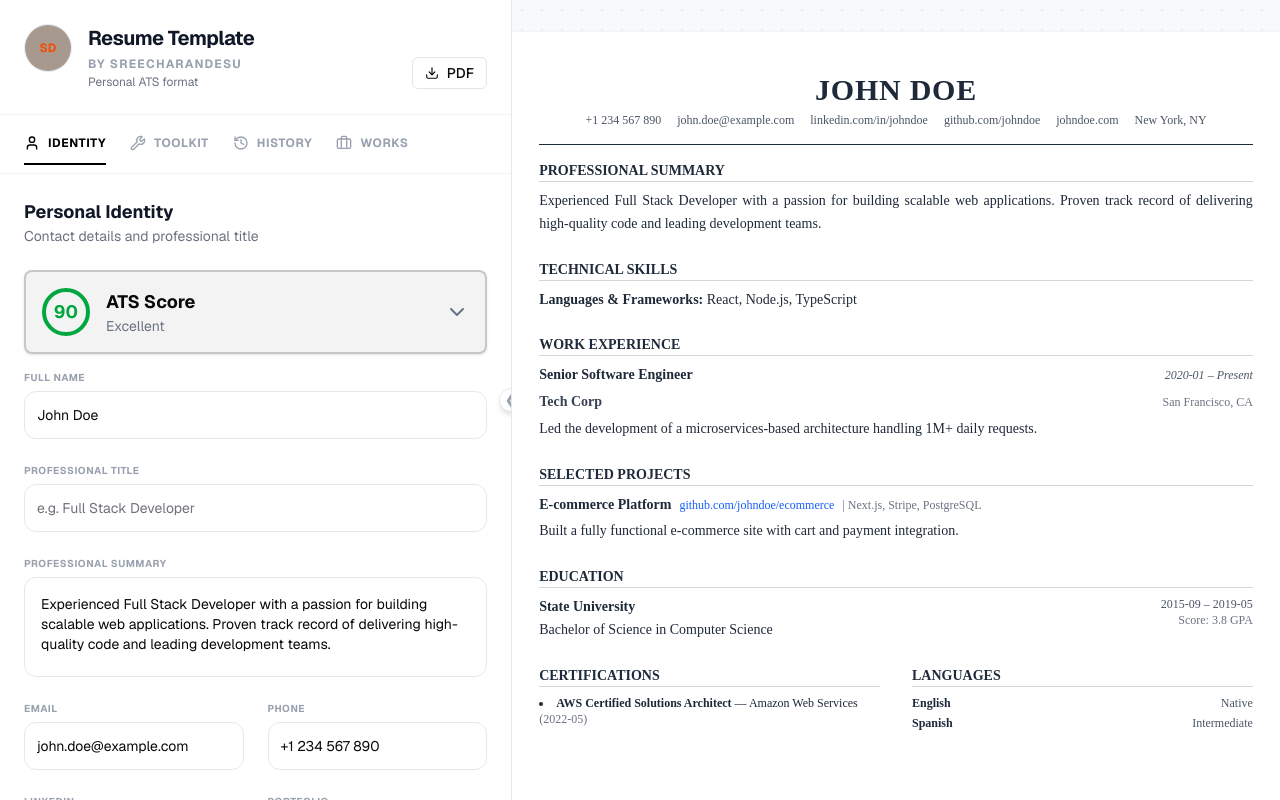
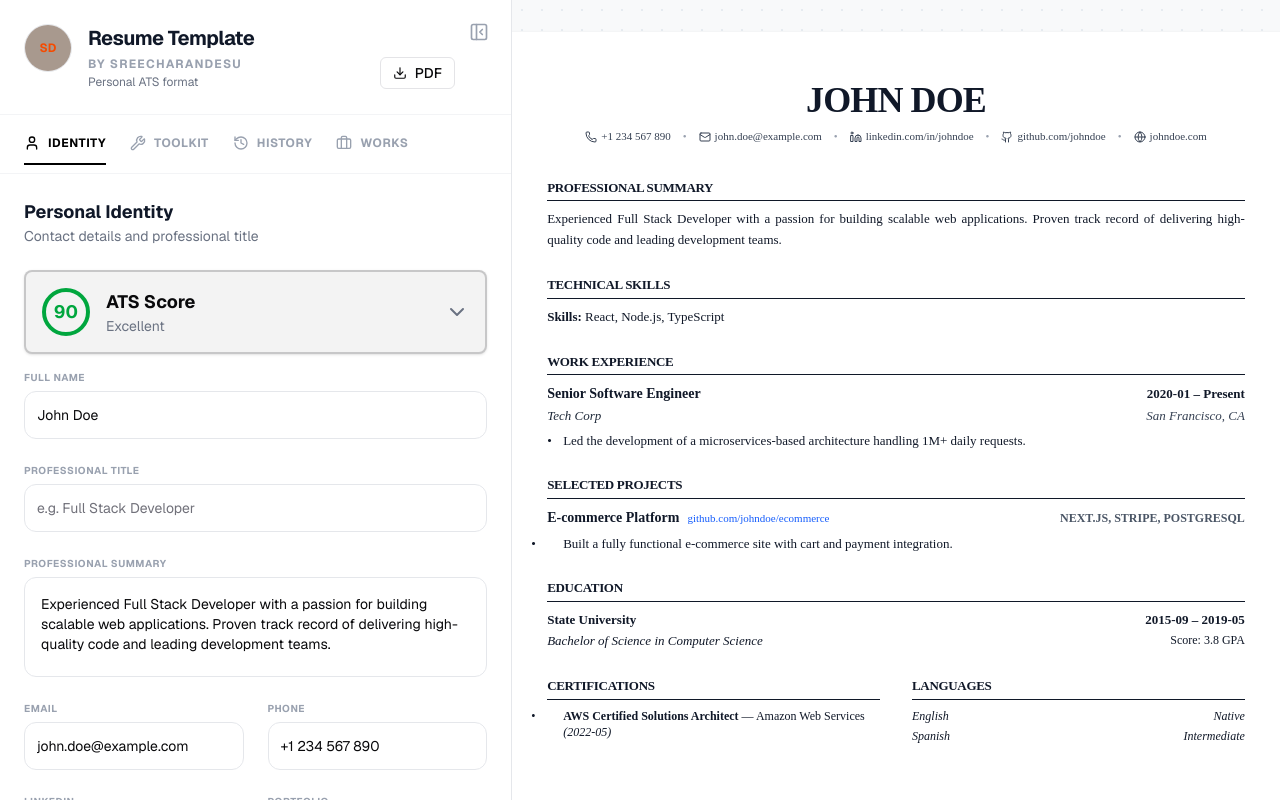
Before and after one commit to vijay324/Resume-Flotick, a Next.js app: page / in a window 1280 px wide. Built offline with nearby package versions, Linux system fonts and the light colour scheme; grey boxes are pictures that could not be loaded.

Commit message:
feat: Implement core components for the resume builder and preview functionality.

```diff
--- a/components/resume-builder.tsx
+++ b/components/resume-builder.tsx
@@ -5,7 +5,7 @@ import { ResumeProvider } from "@/context/resume-context";
 import { ResumeForm } from "@/components/resume-form";
 import { ResumePreview } from "@/components/resume-preview";
 import { Button } from "@/components/ui/button";
-import { Download } from "lucide-react";
+import { Download, PanelLeftClose, PanelLeft } from "lucide-react";
 import { useReactToPrint } from "react-to-print";
 
 export function ResumeBuilder() {
@@ -18,27 +18,28 @@ export function ResumeBuilder() {
       <div className="flex flex-col md:flex-row h-screen overflow-hidden">
         {/* Left Side - Editor */}
         <div
-           className={`border-r border-gray-200 bg-white h-full overflow-hidden flex flex-col print:hidden relative transition-all duration-300 ease-in-out ${isSidebarOpen ? "w-full md:w-1/2 lg:w-2/5" : "w-16"}`}
+           className={`border-r border-gray-200 bg-white h-full overflow-hidden flex flex-col print:hidden relative transition-all duration-300 ease-in-out ${isSidebarOpen ? "w-full md:w-1/2 lg:w-2/5" : "w-0 border-r-0"}`}
         >
-          {/* Collapse Toggle */}
+          {isSidebarOpen && (
+            <>
+              {/* Header */}
+              <div className="p-6 border-b border-gray-100 flex items-start gap-4 shrink-0 relative">
                  <button
-             onClick={() => setIsSidebarOpen(!isSidebarOpen)}
-             className="absolute -right-3 top-1/2 transform -translate-y-1/2 z-50 bg-white border border-gray-200 rounded-full p-1 shadow-md hover:bg-gray-50 flex items-center justify-center h-6 w-6 text-gray-400 hover:text-gray-600"
+                    onClick={() => setIsSidebarOpen(false)}
+                    className="absolute right-4 top-4 z-50 p-1.5 rounded-md text-gray-400 hover:text-gray-600 hover:bg-gray-100 transition-colors"
+                    title="Collapse Sidebar"
                  >
-             {isSidebarOpen ? "❮" : "❯"}
+                    <PanelLeftClose className="h-5 w-5" />
                  </button>
 
-          {/* Header */}
-          <div className={`p-6 border-b border-gray-100 flex items-start gap-4 shrink-0 ${!isSidebarOpen && "flex-col items-center px-2"}`}>
                  <div className="h-12 w-12 rounded-full overflow-hidden border border-gray-200 relative shrink-0">
                     <img src="/placeholder-avatar.jpg" alt="Profile" className="object-cover w-full h-full" />
-                {/* Fallback if image missing, or use a colorful div */}
                     <div className="absolute inset-0 bg-orange-500/10 flex items-center justify-center text-orange-600 font-bold text-xs">
                        SD
                     </div>
                  </div>
-             {isSidebarOpen && (
-               <div className="flex-1">
+
+                 <div className="flex-1 pr-8">
                     <h1 className="text-xl font-bold tracking-tight text-gray-900">Resume Template</h1>
                     <div className="flex items-center justify-between mt-1">
                       <div>
@@ -50,17 +51,27 @@ export function ResumeBuilder() {
                       </Button>
                     </div>
                  </div>
+              </div>
+
+              <div className="flex-1 overflow-hidden flex flex-col">
+                 <ResumeForm />
+              </div>
+            </>
           )}
         </div>
 
-          <div className="flex-1 overflow-hidden flex flex-col">
-             {isSidebarOpen ? <ResumeForm /> : (
-                <div className="flex flex-col gap-4 items-center pt-8 text-gray-300">
-                    {/* Collapsed placeholder icons */}
+        {/* Floating Open Button when collapsed */}
+        {!isSidebarOpen && (
+          <div className="absolute left-6 top-6 z-[100] print:hidden">
+            <button
+              onClick={() => setIsSidebarOpen(true)}
+              className="p-2.5 bg-white border border-gray-200 rounded-xl shadow-sm text-gray-500 hover:text-gray-900 hover:bg-gray-50 transition-all"
+              title="Open Sidebar"
+            >
+              <PanelLeft className="h-6 w-6" />
+            </button>
           </div>
         )}
-          </div>
-        </div>
 
         {/* Right Side - Preview */}
         <div className={`flex-1 bg-[#F8F9FA] h-full overflow-y-auto flex flex-col items-center p-8 print:p-0 print:w-full print:h-auto print:static print:bg-white relative`}>
@@ -71,7 +82,7 @@ export function ResumeBuilder() {
                     backgroundSize: "20px 20px"
                 }}
             />
-            <div className="print:w-full print:h-full z-10 shadow-sm" ref={contentRef}>
+            <div className="z-10 shadow-sm print:shadow-none print:w-full print:static" ref={contentRef}>
               <ResumePreview />
            </div>
         </div>
--- a/components/resume-preview.tsx
+++ b/components/resume-preview.tsx
@@ -2,36 +2,73 @@
 
 import React from "react";
 import { useResume } from "@/context/resume-context";
+import { Phone, Mail, Linkedin, Github, Globe, MapPin } from "lucide-react";
+import type { ExperienceItem, EducationItem, SkillItem, ProjectItem, LanguageItem, CertificationItem, AwardItem, VolunteerItem } from "@/types/resume";
 
 export function ResumePreview() {
   const { resumeData } = useResume();
   const { personalInfo, experience, education, skills, projects } = resumeData;
 
+  const Separator = () => <span className="text-gray-400 mx-1">•</span>;
+
   return (
 
       <div
         id="resume-preview"
-        className="bg-white shadow-none p-10 min-h-[297mm] w-[210mm] text-sm leading-relaxed text-gray-800"
+        className="bg-white shadow-none p-12 min-h-[297mm] w-[210mm] text-[13px] leading-[1.6] text-gray-900 print:min-h-0 print:h-auto print:shadow-none print:w-full"
         style={{ fontFamily: "'Times New Roman', Times, serif" }}
       >
         {/* Header */}
-        <div className="text-center border-b pb-4 mb-4">
-          <h1 className="text-3xl font-bold uppercase tracking-wide mb-1">{personalInfo.fullName}</h1>
-          {personalInfo.jobTitle && <p className="text-sm text-gray-600 font-medium uppercase tracking-widest mb-2">{personalInfo.jobTitle}</p>}
-          <div className="flex justify-center gap-4 text-gray-600 text-xs flex-wrap">
-             {personalInfo.phone && <span>{personalInfo.phone}</span>}
-             {personalInfo.email && <span>{personalInfo.email}</span>}
-             {personalInfo.linkedin && <span>{personalInfo.linkedin}</span>}
-             {personalInfo.github && <span>{personalInfo.github}</span>}
-             {personalInfo.website && <span>{personalInfo.website}</span>}
-             {personalInfo.location && <span>{personalInfo.location}</span>}
+        <div className="text-center mb-8">
+          <h1 className="text-4xl font-bold uppercase tracking-tight mb-2">{personalInfo.fullName}</h1>
+          {personalInfo.jobTitle && (
+            <p className="text-sm text-gray-600 font-normal mb-3 leading-tight max-w-2xl mx-auto">
+              {personalInfo.jobTitle}
+            </p>
+          )}
+
+          <div className="flex justify-center items-center gap-2 text-gray-700 text-[11px] flex-wrap">
+             {personalInfo.phone && (
+               <div className="flex items-center gap-1">
+                 <Phone className="h-3 w-3" />
+                 <span>{personalInfo.phone}</span>
+               </div>
+             )}
+             {personalInfo.phone && personalInfo.email && <Separator />}
+             {personalInfo.email && (
+               <div className="flex items-center gap-1">
+                 <Mail className="h-3 w-3" />
+                 <span>{personalInfo.email}</span>
+               </div>
+             )}
+             {(personalInfo.email || personalInfo.phone) && personalInfo.linkedin && <Separator />}
+             {personalInfo.linkedin && (
+               <div className="flex items-center gap-1">
+                 <Linkedin className="h-3 w-3" />
+                 <span>{personalInfo.linkedin.replace(/^https?:\/\/(www\.)?/, "")}</span>
+               </div>
+             )}
+             {personalInfo.linkedin && personalInfo.github && <Separator />}
+             {personalInfo.github && (
+               <div className="flex items-center gap-1">
+                 <Github className="h-3 w-3" />
+                 <span>{personalInfo.github.replace(/^https?:\/\/(www\.)?/, "")}</span>
+               </div>
+             )}
+             {personalInfo.github && personalInfo.website && <Separator />}
+             {personalInfo.website && (
+               <div className="flex items-center gap-1">
+                 <Globe className="h-3 w-3" />
+                 <span>{personalInfo.website.replace(/^https?:\/\/(www\.)?/, "")}</span>
+               </div>
+             )}
           </div>
         </div>
 
         {/* Summary */}
         {personalInfo.summary && (
           <div className="mb-6">
-            <h2 className="text-sm font-bold uppercase border-b border-gray-300 mb-2">Professional Summary</h2>
+            <h2 className="text-[13px] font-bold uppercase border-b border-gray-900 mb-2 pb-0.5 tracking-tight">Professional Summary</h2>
             <p className="text-justify">{personalInfo.summary}</p>
           </div>
         )}
@@ -39,9 +76,9 @@ export function ResumePreview() {
         {/* Skills */}
         {skills.length > 0 && (
           <div className="mb-6">
-            <h2 className="text-sm font-bold uppercase border-b border-gray-300 mb-2">Technical Skills</h2>
-            <div className="flex flex-wrap gap-2">
-                 <p><span className="font-semibold">Languages & Frameworks:</span> {skills.map(s => s.name).join(", ")}</p>
+            <h2 className="text-[13px] font-bold uppercase border-b border-gray-900 mb-2 pb-0.5 tracking-tight">Technical Skills</h2>
+            <div className="text-[13px]">
+                 <p><span className="font-bold">Skills:</span> {skills.map((s: SkillItem) => s.name).join(", ")}</p>
             </div>
           </div>
         )}
@@ -49,20 +86,26 @@ export function ResumePreview() {
         {/* Experience */}
         {experience.length > 0 && (
            <div className="mb-6">
-             <h2 className="text-sm font-bold uppercase border-b border-gray-300 mb-2">Work Experience</h2>
-             {experience.map((exp) => (
+             <h2 className="text-[13px] font-bold uppercase border-b border-gray-900 mb-2 pb-0.5 tracking-tight">Work Experience</h2>
+             {experience.map((exp: ExperienceItem) => (
                <div key={exp.id} className="mb-4">
-                 <div className="flex justify-between items-baseline mb-1">
-                   <h3 className="font-bold">{exp.position}</h3>
-                   <span className="text-gray-600 italic text-xs">
+                 <div className="flex justify-between items-baseline">
+                   <h3 className="font-bold text-[14px]">{exp.position}</h3>
+                   <span className="font-bold text-[13px]">
                      {exp.startDate} – {exp.endDate}
                    </span>
                  </div>
                  <div className="flex justify-between items-baseline mb-1">
-                   <span className="font-semibold text-gray-700">{exp.company}</span>
-                   {exp.location && <span className="text-gray-500 text-xs">{exp.location}</span>}
+                   <span className="italic font-medium text-gray-800">{exp.company}</span>
+                   {exp.location && <span className="italic text-gray-700">{exp.location}</span>}
                  </div>
-                 <p className="whitespace-pre-line">{exp.description}</p>
+                 <div className="text-justify whitespace-pre-line pl-4">
+                    {exp.description.split('\n').map((line: string, i: number) => (
+                      <div key={i} className="relative before:content-['•'] before:absolute before:-left-4">
+                        {line.trim()}
+                      </div>
+                    ))}
+                 </div>
                </div>
              ))}
            </div>
@@ -71,15 +114,25 @@ export function ResumePreview() {
         {/* Projects */}
         {projects.length > 0 && (
           <div className="mb-6">
-             <h2 className="text-sm font-bold uppercase border-b border-gray-300 mb-2">Selected Projects</h2>
-             {projects.map((proj) => (
-                <div key={proj.id} className="mb-3">
-                   <div className="flex items-baseline gap-2 mb-1">
-                      <h3 className="font-bold">{proj.name}</h3>
-                      {proj.link && <a href={`https://${proj.link}`} target="_blank" className="text-blue-600 hover:underline text-xs">{proj.link}</a>}
-                      <span className="text-gray-500 text-xs">| {proj.technologies.join(", ")}</span>
+             <h2 className="text-[13px] font-bold uppercase border-b border-gray-900 mb-2 pb-0.5 tracking-tight">Selected Projects</h2>
+             {projects.map((proj: ProjectItem) => (
+                <div key={proj.id} className="mb-4">
+                   <div className="flex justify-between items-baseline">
+                      <div className="flex items-center gap-2">
+                         <h3 className="font-bold text-[14px]">{proj.name}</h3>
+                         {proj.link && <a href={`https://${proj.link}`} target="_blank" className="text-blue-600 hover:underline text-[11px] font-normal">{proj.link}</a>}
+                      </div>
+                      <div className="text-[12px] font-bold uppercase text-gray-600">
+                         {proj.technologies.join(", ")}
+                      </div>
                    </div>
-                   <p>{proj.description}</p>
+                   <div className="text-justify mt-1">
+                      {proj.description.split('\n').map((line: string, i: number) => (
+                        <div key={i} className="pl-4 relative before:content-['•'] before:absolute before:-left-4">
+                          {line.trim()}
+                        </div>
+                      ))}
+                   </div>
                 </div>
              ))}
           </div>
@@ -88,16 +141,16 @@ export function ResumePreview() {
          {/* Education */}
          {education.length > 0 && (
           <div className="mb-6">
-             <h2 className="text-sm font-bold uppercase border-b border-gray-300 mb-2">Education</h2>
-             {education.map((edu) => (
+             <h2 className="text-[13px] font-bold uppercase border-b border-gray-900 mb-2 pb-0.5 tracking-tight">Education</h2>
+             {education.map((edu: EducationItem) => (
                 <div key={edu.id} className="flex justify-between mb-2">
                    <div>
                       <h3 className="font-bold">{edu.institution}</h3>
-                      <p>{edu.degree} in {edu.field}</p>
+                      <p className="italic">{edu.degree} in {edu.field}</p>
                    </div>
                    <div className="text-right">
-                      <p className="text-gray-600 text-xs">{edu.startDate} – {edu.endDate}</p>
-                      {edu.score && <p className="text-gray-500 text-xs">Score: {edu.score}</p>}
+                      <p className="font-bold">{edu.startDate} – {edu.endDate}</p>
+                      {edu.score && <p className="text-[12px]">Score: {edu.score}</p>}
                    </div>
                 </div>
              ))}
@@ -109,11 +162,11 @@ export function ResumePreview() {
            <div className="mb-6 grid grid-cols-2 gap-8">
               {resumeData.certifications.length > 0 && (
                 <div>
-                   <h2 className="text-sm font-bold uppercase border-b border-gray-300 mb-2">Certifications</h2>
-                   <ul className="list-disc list-inside text-xs space-y-1">
-                      {resumeData.certifications.map(cert => (
-                         <li key={cert.id}>
-                            <span className="font-semibold">{cert.name}</span> — {cert.issuer} <span className="text-gray-500">({cert.date})</span>
+                   <h2 className="text-[13px] font-bold uppercase border-b border-gray-900 mb-2 pb-0.5 tracking-tight">Certifications</h2>
+                   <ul className="text-xs space-y-1">
+                      {resumeData.certifications.map((cert: CertificationItem) => (
+                         <li key={cert.id} className="pl-4 relative before:content-['•'] before:absolute before:-left-4">
+                            <span className="font-bold">{cert.name}</span> — {cert.issuer} <span className="italic">({cert.date})</span>
                          </li>
                       ))}
                    </ul>
@@ -122,12 +175,12 @@ export function ResumePreview() {
 
               {resumeData.languages.length > 0 && (
                 <div>
-                   <h2 className="text-sm font-bold uppercase border-b border-gray-300 mb-2">Languages</h2>
+                   <h2 className="text-[13px] font-bold uppercase border-b border-gray-900 mb-2 pb-0.5 tracking-tight">Languages</h2>
                    <div className="text-xs space-y-1">
-                      {resumeData.languages.map(lang => (
-                         <div key={lang.id} className="flex justify-between">
-                            <span className="font-semibold">{lang.name}</span>
-                            <span className="text-gray-600">{lang.proficiency}</span>
+                      {resumeData.languages.map((lang: LanguageItem) => (
+                         <div key={lang.id} className="flex justify-between italic">
+                            <span>{lang.name}</span>
+                            <span>{lang.proficiency}</span>
                          </div>
                       ))}
                    </div>
@@ -139,20 +192,20 @@ export function ResumePreview() {
         {/* Volunteer Experience */}
         {resumeData.volunteer.length > 0 && (
            <div className="mb-6">
-             <h2 className="text-sm font-bold uppercase border-b border-gray-300 mb-2">Volunteer Experience</h2>
-             {resumeData.volunteer.map((vol) => (
+             <h2 className="text-[13px] font-bold uppercase border-b border-gray-900 mb-2 pb-0.5 tracking-tight">Volunteer Experience</h2>
+             {resumeData.volunteer.map((vol: VolunteerItem) => (
                <div key={vol.id} className="mb-3">
-                 <div className="flex justify-between items-baseline mb-1">
+                 <div className="flex justify-between items-baseline">
                    <h3 className="font-bold">{vol.role}</h3>
-                   <span className="text-gray-600 italic text-xs">
+                   <span className="font-bold text-[12px]">
                      {vol.startDate} – {vol.endDate}
                    </span>
                  </div>
                  <div className="flex justify-between items-baseline mb-1">
-                   <span className="font-semibold text-gray-700">{vol.organization}</span>
-                   {vol.location && <span className="text-gray-500 text-xs">{vol.location}</span>}
+                   <span className="italic text-gray-700">{vol.organization}</span>
+                   {vol.location && <span className="italic text-gray-700">{vol.location}</span>}
                  </div>
-                 <p className="whitespace-pre-line">{vol.description}</p>
+                 <p className="text-justify">{vol.description}</p>
                </div>
              ))}
            </div>
@@ -161,16 +214,16 @@ export function ResumePreview() {
         {/* Awards */}
         {resumeData.awards.length > 0 && (
            <div className="mb-6">
-             <h2 className="text-sm font-bold uppercase border-b border-gray-300 mb-2">Honors & Awards</h2>
+             <h2 className="text-[13px] font-bold uppercase border-b border-gray-900 mb-2 pb-0.5 tracking-tight">Honors & Awards</h2>
              <ul className="space-y-2">
-                {resumeData.awards.map((award) => (
-                   <li key={award.id}>
+                {resumeData.awards.map((award: AwardItem) => (
+                   <li key={award.id} className="pl-4 relative before:content-['•'] before:absolute before:-left-4">
                       <div className="flex justify-between">
                          <span className="font-bold">{award.title}</span>
-                         <span className="text-gray-600 text-xs">{award.date}</span>
+                         <span className="font-bold text-[12px]">{award.date}</span>
                       </div>
-                      <p className="text-xs text-gray-700">{award.issuer}</p>
-                      {award.description && <p className="text-xs text-gray-600 mt-1">{award.description}</p>}
+                      <p className="italic text-gray-700">{award.issuer}</p>
+                      {award.description && <p className="text-gray-600 mt-1">{award.description}</p>}
                    </li>
                 ))}
              </ul>
```
Lines whose indentation alone changed are shown as unchanged.
